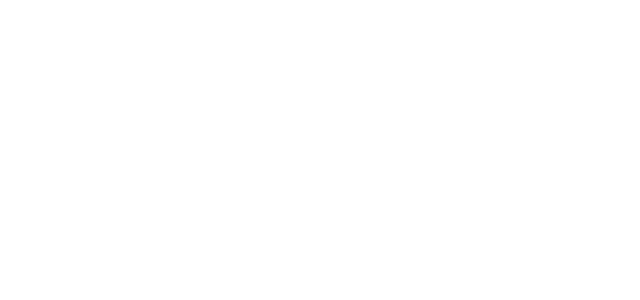
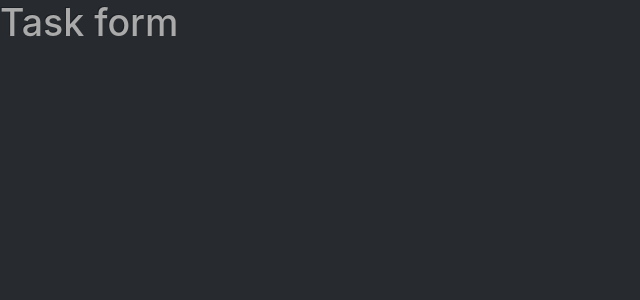
Before and after one commit to silvanatrabalon/myGoal, a React (Create React App) app in the folder client/: page /new-task in a window 1280 px wide. Shown: the top 300 px of the page, without its empty margins (0-640 px from the left). Built offline with nearby package versions, Linux system fonts and the light colour scheme.

Commit message:
add bootswatch

```diff
--- a/client/src/App.js
+++ b/client/src/App.js
@@ -1,7 +1,8 @@
 import React from 'react';
+import "bootswatch/dist/slate/bootstrap.min.css";
 import { BrowserRouter as Router, Route, Switch } from "react-router-dom";
-import { TaskList  } from "./components/TaskList";
-import { TaskForm } from "./components/TaskForm";
+import TaskList  from "./components/TaskList";
+import TaskForm from "./components/TaskForm";
 
 function App() {
   return (
--- a/client/src/components/TaskForm.js
+++ b/client/src/components/TaskForm.js
@@ -0,0 +1,7 @@
+import React from 'react'
+
+const TaskForm = () => (
+  <h1>Task form</h1>
+)
+
+export default TaskForm;
--- a/client/src/components/TaskList.js
+++ b/client/src/components/TaskList.js
@@ -0,0 +1,7 @@
+import React from "react"
+
+const TaskList = () => (
+  <h1>Task list</h1>
+)
+
+export default TaskList;
--- a/client/src/index.js
+++ b/client/src/index.js
@@ -4,7 +4,7 @@
 import App from './App';
 import * as serviceWorker from './serviceWorker';
 import ApolloClient from 'apollo-boost';
-import {ApolloProvider} from "@apollo/react-hooks";
+import { ApolloProvider } from "@apollo/react-hooks";
 
 const client = new ApolloClient({
   uri: 'http://localhost:3200'
```
